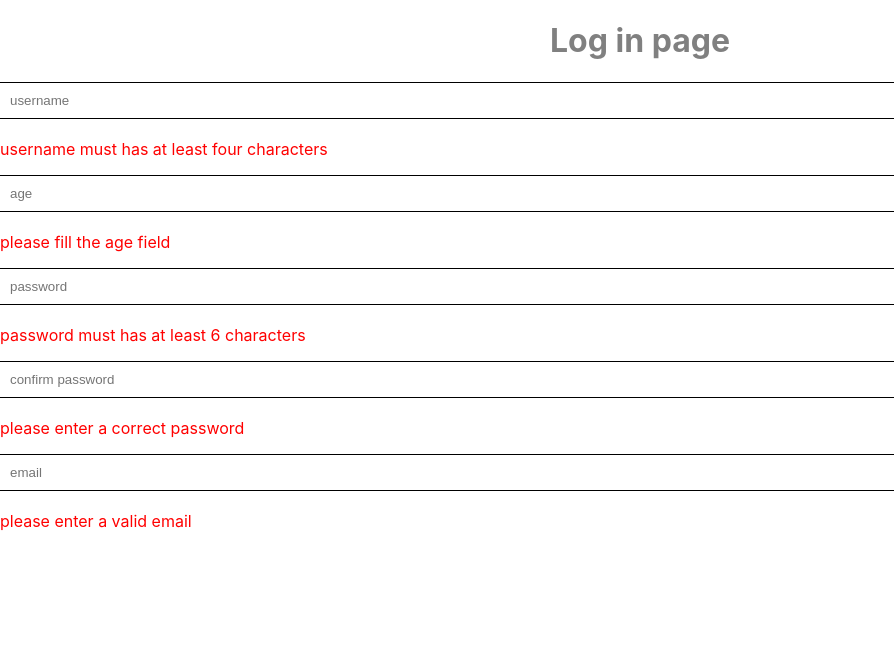
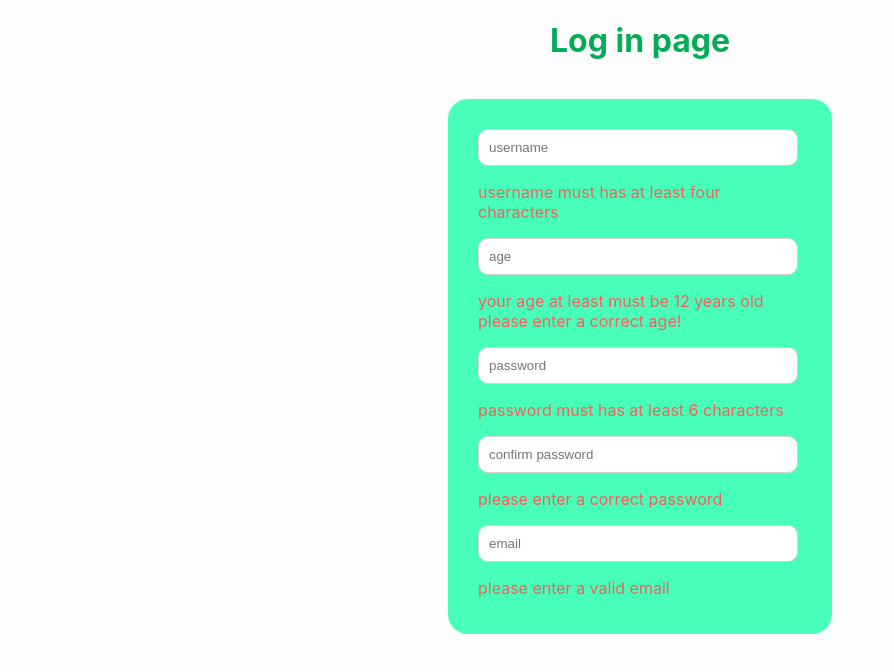
Before and after one commit to MissGhasempour/login-project, a React (Create React App) app: page / in a window 1280 px wide. Shown: the top 672 px of the page, without its empty margins (0-894 px from the left). Built offline with nearby package versions, Linux system fonts and the light colour scheme; the HTML template or start-up script is replaced by a standard one.

Commit message:
Some changes happened.

```diff
--- a/src/App.css
+++ b/src/App.css
@@ -1,19 +1,40 @@
-input{
+body {
+  background-color: rgb(253, 253, 253);
+}
+
+.title {
+  text-align: center;
+  color: rgb(5, 172, 88);
+}
+
+input {
   box-sizing: border-box;
   display: block;
-  margin-bottom: 20px;
+  margin: 10px 0;
   padding: 10px;
-  width: 100vw;
-  border: 1px solid;
-  border-left:0 ;
-  border-right: 0;
+  width: 25vw;
+  border: 1px solid lightgray;
+  border-radius: 10px;
 }
-.submit{
+
+.submit {
   background-color: rgb(59, 57, 57);
   color: white;
   width: 150px;
-  margin: 15px auto;
+  margin: 15px auto 5px;
   border: none;
   border-radius: 10px;
   cursor: pointer;
 }
+
+#form {
+  margin: 3% 35% 0;
+  background-color: rgb(72, 255, 185);
+  padding: 20px 30px;
+  border: none;
+  border-radius: 20px;
+}
+
+.message-color {
+  color: rgb(247, 94, 94);
+}
--- a/src/Login.js
+++ b/src/Login.js
@@ -1,13 +1,12 @@
 import { useState } from "react";
-import FormData from "./FormData";
-import {Link, useNavigate } from "react-router-dom";
+import { useNavigate } from "react-router-dom";
 // import { useHistory } from 'react-router-dom';
 
 
 // let username = "";
 // let setUsername = function (username) { return username };
 // export const input = <input type="text"/>
-const Login = (props) => {
+const Login = () => {
 
   let [username, setUsername] = useState("");
   let [age, setAge] = useState();
@@ -45,22 +44,33 @@ const Login = (props) => {
   // const history = useHistory();
   // history.push('/data', { username });
 
+
+
   return (
     <>
-      <h1 style={{textAlign:"center", color:"grey"}}>Log in page</h1>
+      <h1 className="title">Log in page</h1>
       <form action={`/data/${username}`} id="form" method="get">
+
         <input type="text" placeholder="username" onChange={handleUsername} id="username" />
-        {username.length < 4 ? <p style={{color:'red'}}>username must has at least four characters</p> : <mark>done!</mark>}
+
+        {username.length < 4 ? <p className="message-color">username must has at least four characters</p> : <mark>done!</mark>}
+
         <input type="number" placeholder="age" onChange={handleAge} />
-        {!age ? <p style={{color:'red'}}>please fill the age field</p> : null}
-        <p style={{color:'red'}}>{age < 12 ? <span>your age at least must be 12 years old</span> : null}</p>
-        <p style={{color:'red'}}>{ age > 100 ? <span>please enter a correct age!</span> : null}</p>
+
+        <p className="message-color">{age < 12 || age > 100  || !age? <span>your age at least must be 12 years old please enter a correct age!</span> : <mark>done!</mark>}</p>
+
         <input type="password" placeholder="password" onChange={handlePassword} />
-        {password.length < 6 ? <p style={{color:'red'}}>password must has at least 6 characters</p> : <mark>done!</mark>}
+
+        {password.length < 6 ? <p className="message-color">password must has at least 6 characters</p> : <mark>done!</mark>}
+
         <input type="password" placeholder="confirm password" onChange={handleConfirmPassword} />
-        {confirmPassword !== password ? <p style={{ color: 'red' }}>please enter a correct password</p> : <mark>done!</mark>}
+
+        {confirmPassword !== password ? <p className="message-color">please enter a correct password</p> : <mark>done!</mark>}
+
         <input type="text" placeholder="email" onChange={handleEmail} />
-        {(email.includes('@') && email.toLowerCase().includes('.com') && email.length > 10) ? <p>valid email</p> : <p style={{color:'red'}}>please enter a valid email</p>}
+
+        {(email.includes('@') && email.toLowerCase().includes('.com') && email.length > 10) ? <p>valid email</p> : <p className="message-color">please enter a valid email</p>}
+
         {(username.length >= 4 && age && age > 11 && password.length > 5 && password == confirmPassword && email.includes('@') && email.includes('.com') && email.length > 10) ? <input type="submit" value='Log in' className="submit" id="submit" onClick={() => navigate('/data', {state:{id:1,name:'sabaoon', username,age,email,password}})}/> : null}
 
       </form>
```
